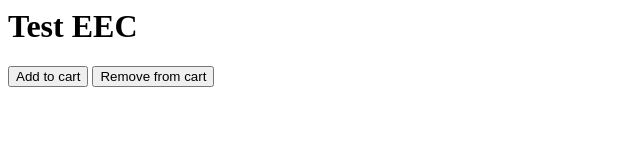
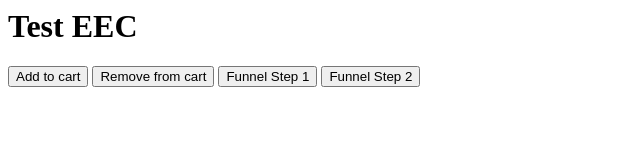
Before and after one commit to tiborb/tiborb.github.io, a plain HTML site: page demo/eec-pi.html in a window 1280 px wide. Shown: the whole page, without its empty margins (0-640 px from the left). Drawn offline with Linux system fonts and the light colour scheme.

Commit message:
Update eec-pi.html

```diff
--- a/demo/eec-pi.html
+++ b/demo/eec-pi.html
@@ -73,8 +73,48 @@ function add_to_cart() {
 	  }
 	});
 }
+
+function funnel_step1() {
+	dataLayer.push({
+	  'event': 'checkout',
+	  'ecommerce': {
+	    'checkout': {
+	      'actionField': {'step': 1},
+	      'products': [{
+		  'name': 'Bosch Tshirt',
+		  'id': '12345',
+		  'price': '15.25',
+		  'brand': 'Bosch',
+		  'category': 'Smart Home', // parent_cateogry / sub_cat / subsubcat / category (up to 5 levels) separated by / (slash)
+		  'variant': 'Gray'  // Silver 64GB / Black 64GB / Silver 32GB  (concatenate dimensions/attributes)
+	     }]
+	   }
+	 },
+	});
+}
+
+function funnel_step2() {
+	dataLayer.push({
+	  'event': 'checkout',
+	  'ecommerce': {
+	    'checkout': {
+	      'actionField': {'step': 2},
+	      'products': [{
+		  'name': 'Bosch Tshirt',
+		  'id': '12345',
+		  'price': '15.25',
+		  'brand': 'Bosch',
+		  'category': 'Smart Home', // parent_cateogry / sub_cat / subsubcat / category (up to 5 levels) separated by / (slash)
+		  'variant': 'Gray'  // Silver 64GB / Black 64GB / Silver 32GB  (concatenate dimensions/attributes)
+	     }]
+	   }
+	 },
+	});
+}
 </script>
 <button type="button" onclick="add_to_cart()">Add to cart</button>
 <button type="button" onclick="remove_from_cart()">Remove from cart</button>
+<button type="button" onclick="funnel_step1()">Funnel Step 1</button>
+<button type="button" onclick="funnel_step2()">Funnel Step 2</button>
 </body>
 </html>
```
Lines whose indentation alone changed are shown as unchanged.
